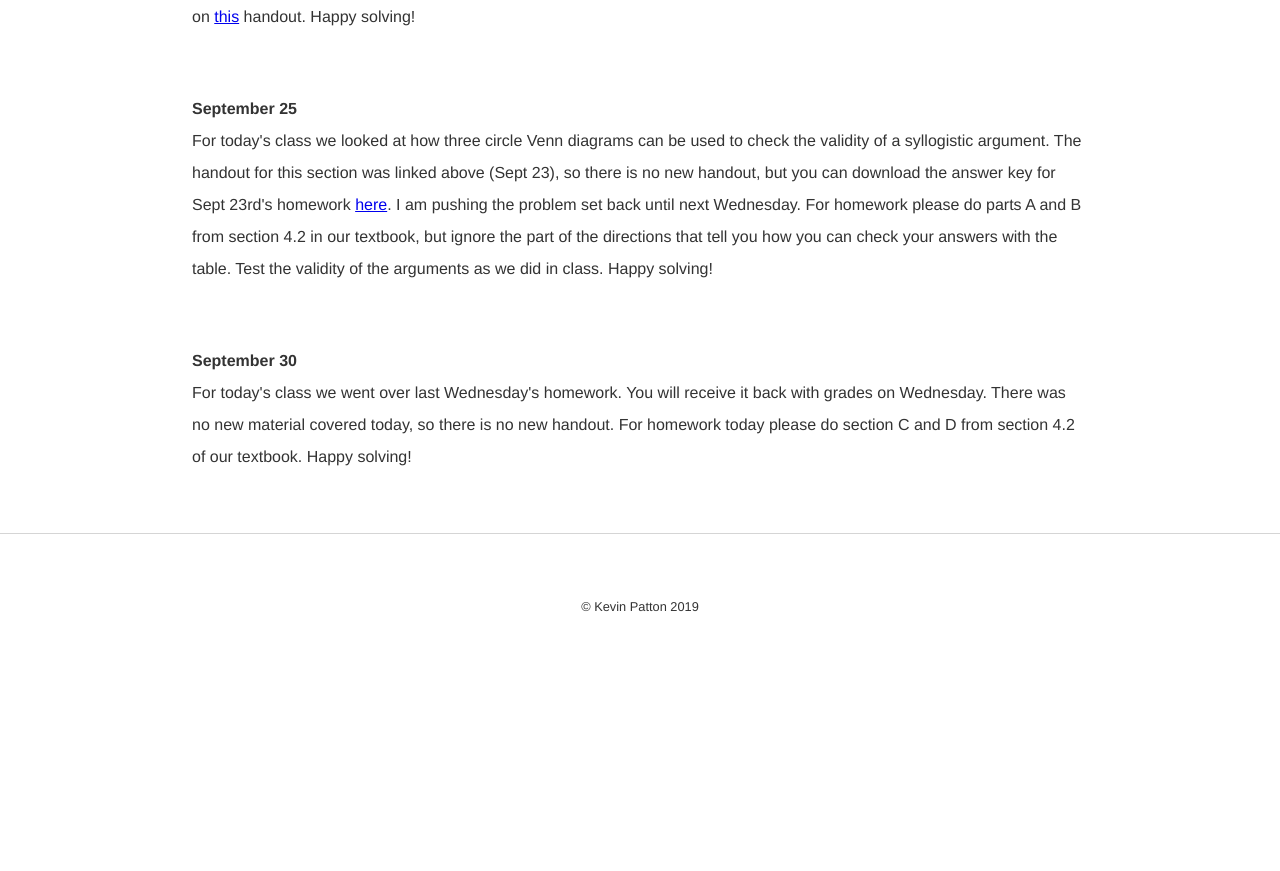
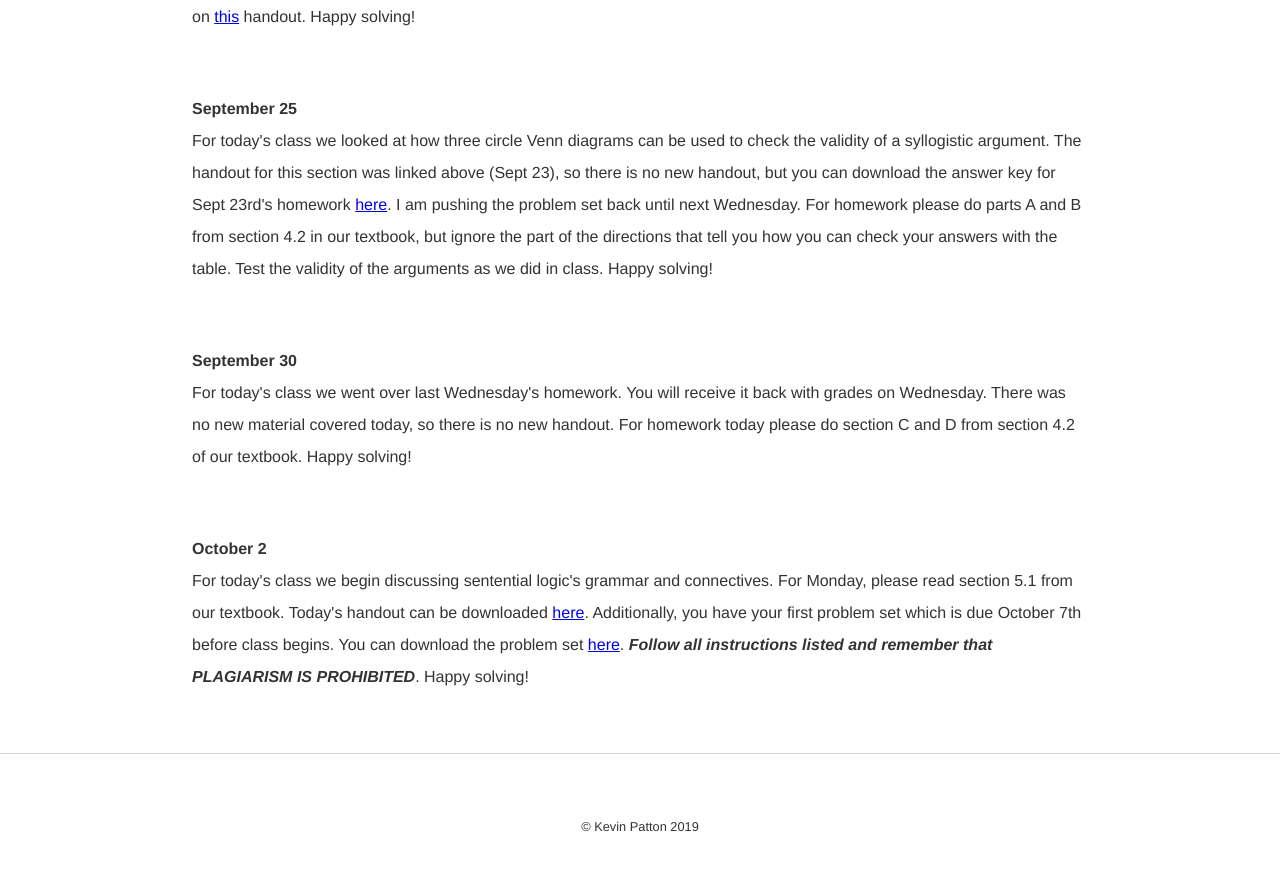
Before and after one commit to kevinjpatton/kevinjpatton.github.io, a Jekyll site: the page built from teaching/phil_1210/index.html, in a window 1280 px wide and 900 px high, scrolled down 2332 px. Shown: the top 871 px of the window. Built offline with Jekyll 4.4.1, drawn with Linux system fonts in a browser that asks for light colours; Markdown is read by kramdown in place of the engine named in the settings; before the commit the page ends 3012 px from its top, so only the background shows below that.

Commit message:
Update index.html

```diff
--- a/teaching/phil_1210/index.html
+++ b/teaching/phil_1210/index.html
@@ -30,3 +30,5 @@ For today's class we discussed the homework from Wednesday, and then ran through
 For today's class we looked at how three circle Venn diagrams can be used to check the validity of a syllogistic argument.  The handout for this section was linked above (Sept 23), so there is no new handout, but you can download the answer key for Sept 23rd's homework <a href="/teaching/phil_1210/Categorical Proofs - Answer Key.pdf" target="_blank">here</a>.  I am pushing the problem set back until next Wednesday.  For homework please do parts A and B from section 4.2 in our textbook, but ignore the part of the directions that tell you how you can check your answers with the table.  Test the validity of the arguments as we did in class.  Happy solving!</p>
 <p><b>September 30</b><br>
 For today's class we went over last Wednesday's homework.  You will receive it back with grades on Wednesday.  There was no new material covered today, so there is no new handout.  For homework today please do section C and D from section 4.2 of our textbook.  Happy solving!</p>
+<p><b>October 2</b><br>
+For today's class we begin discussing sentential logic's grammar and connectives.  For Monday, please read section 5.1 from our textbook.  Today's handout can be downloaded <a href="/teaching/phil_1210/Day 13 - Section 5.1.pdf" target="_blank">here</a>.  Additionally, you have your first problem set which is due October 7th before class begins.  You can download the problem set <a href="/teaching/phil_1210/PS -1.pdf" target="_blank">here</a>.  <b><i>Follow all instructions listed and remember that PLAGIARISM IS PROHIBITED</b></i>.  Happy solving!
```
